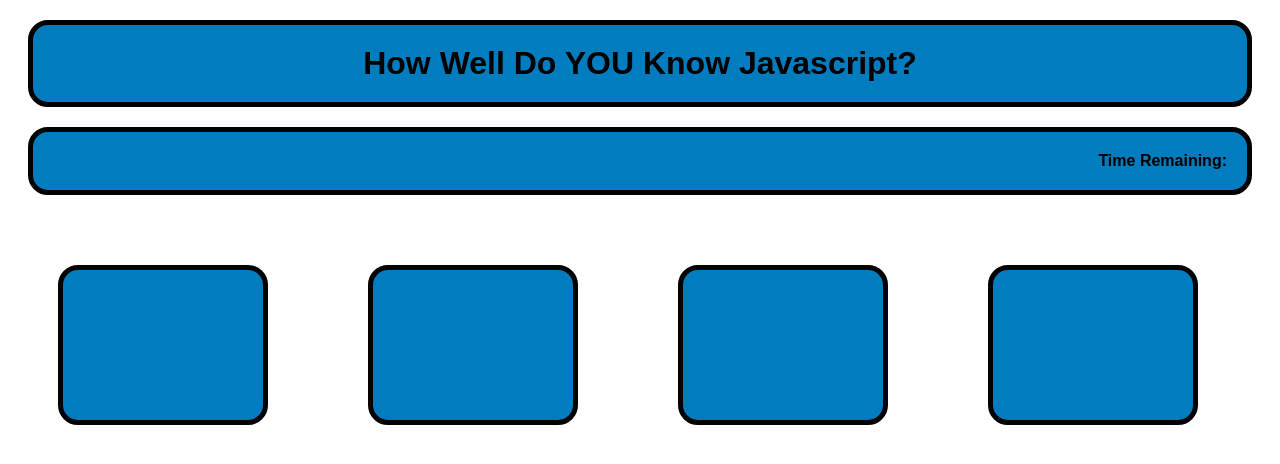
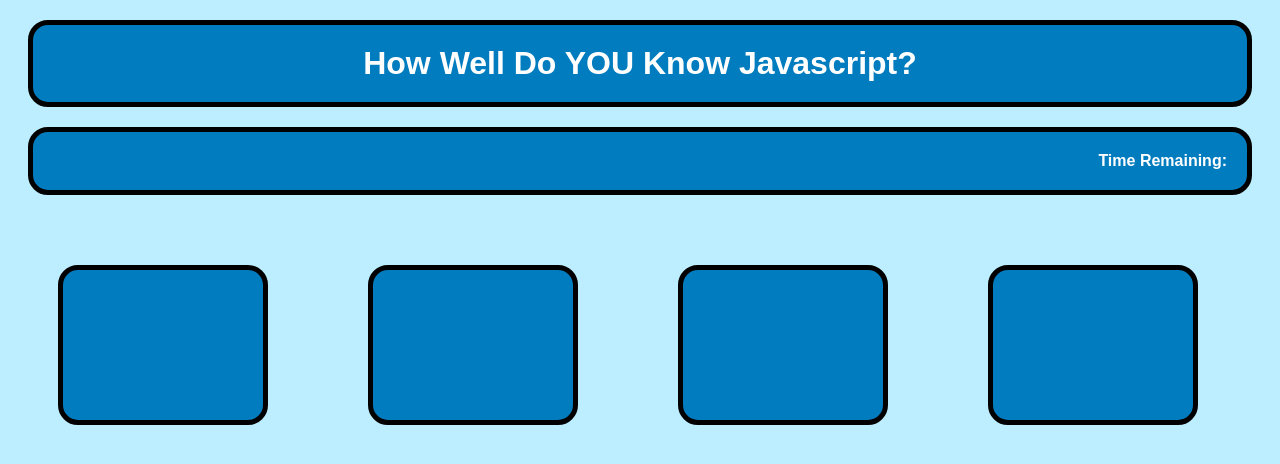
Before and after one commit to Jsterling56/Javascript-Quiz, a plain HTML site: page index.html in a window 1280 px wide. Drawn offline with Linux system fonts and the light colour scheme.

Commit message:
added CSS elements

```diff
--- a/styles.css
+++ b/styles.css
@@ -1,3 +1,9 @@
+head, header, body{
+    background-color: rgb(188, 238, 255);
+}
+
+
+
 #header{
     background-color: rgb(0, 124, 191);
     margin: 20px;
@@ -6,6 +12,7 @@
     border-radius: 20px;
     text-align: center;
     font-family: Arial, Helvetica, sans-serif;
+    color: white;
 }
 
 #timer{
@@ -19,6 +26,7 @@
     font-weight: bold;
     display:flex;
     flex-direction: row-reverse;
+    color: white;
 }
 
 #questions{
@@ -38,6 +46,7 @@
     width: 100px;
     margin: 50px;
     padding: 50px;
+    color: white;
 }
 
 
```
